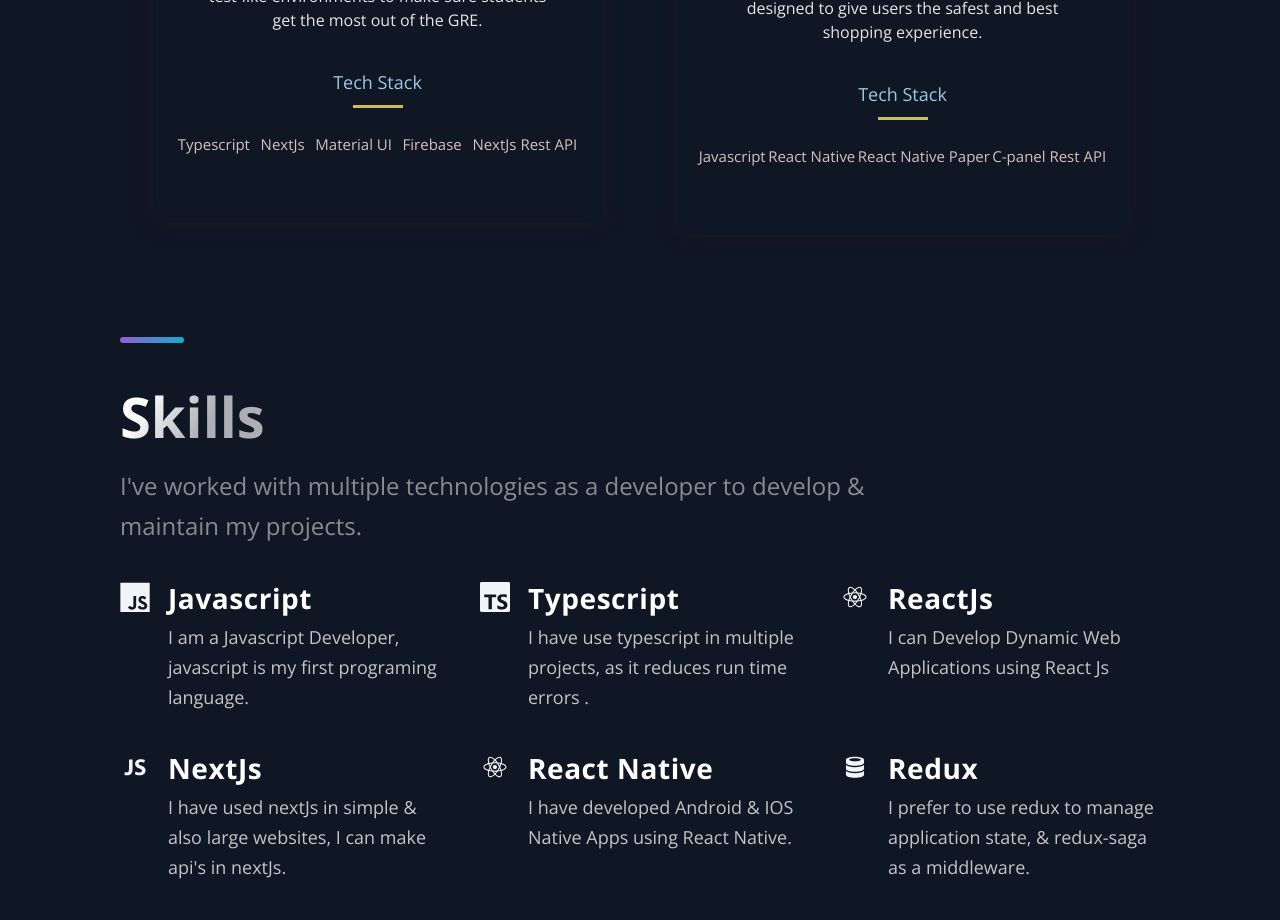
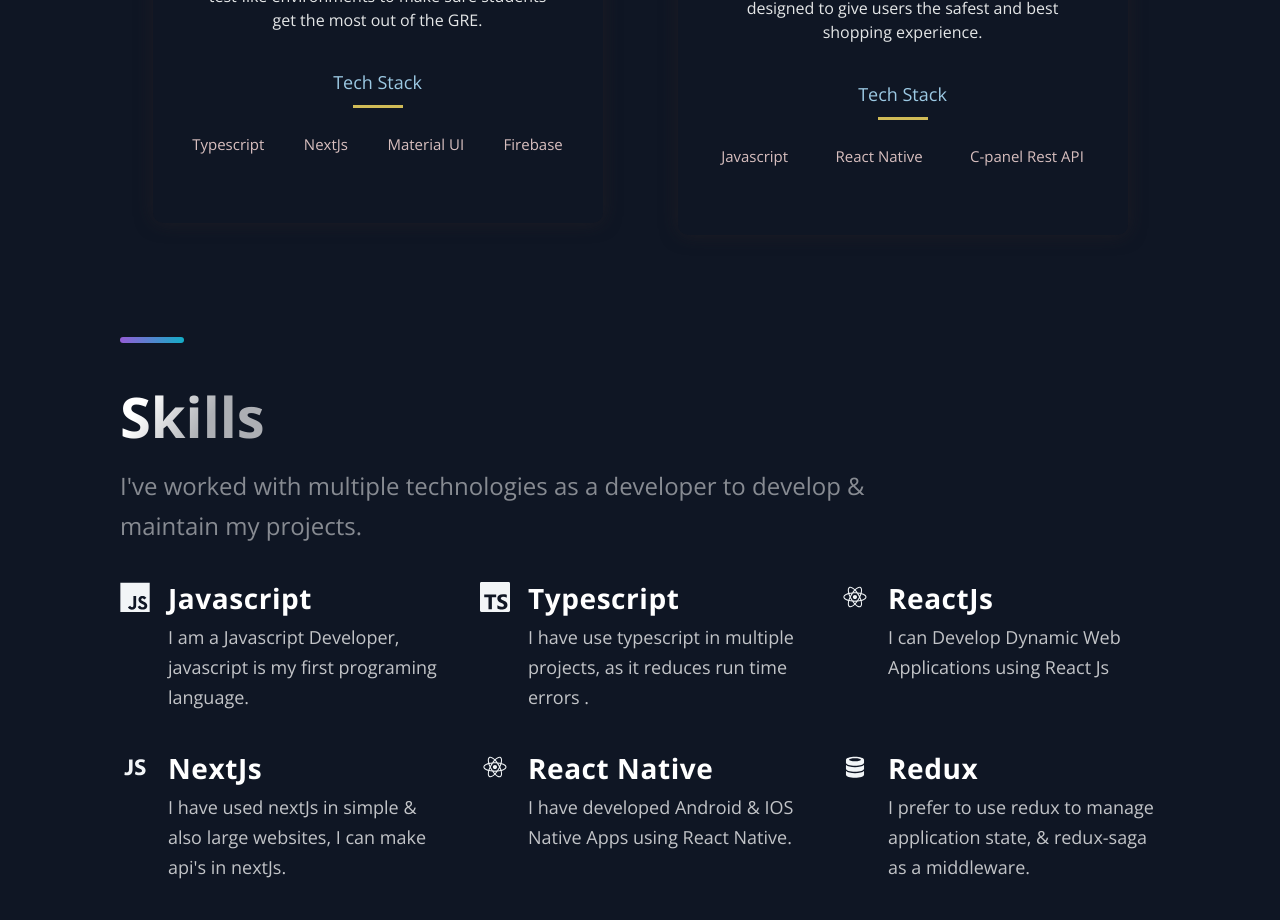
Before and after one commit to hassanprodeveloper/portfolio-nextjs, a Next.js app: page / in a window 1280 px wide. Shown: the part 1300-2220 px from the top of the page. Built offline with nearby package versions, Linux system fonts and the light colour scheme.

Commit message:
project stacks changed

```diff
--- a/src/constants/constants.js
+++ b/src/constants/constants.js
@@ -4,7 +4,7 @@
     description:
       "ScholarDen is an online platform that provides the best GRE Preparation resources and real test-like environments to make sure students get the most out of the GRE.",
     image: "/images/scholarden.png",
-    tags: ["Typescript","NextJs", "Material UI", "Firebase", "NextJs Rest API"],
+    tags: ["Typescript","NextJs", "Material UI", "Firebase"],
     source: "https://github.com/Coders-Of-XDA-OT/covid19-status-android",
     visit: "https://project.vipuljha.com/covid/",
     id: 0,
@@ -14,7 +14,7 @@
     description:
       "Siraan is an E-commerce Platform that directly connects vendors with sellers.The Siraan app comes packed with features and functions designed to give users the safest and best shopping experience.",
     image: "/images/siraan.png",
-    tags: ["Javascript", "React Native",'React Native Paper', "C-panel Rest API"],
+    tags: ["Javascript", "React Native", "C-panel Rest API"],
     source: "https://github.com/Coders-Of-XDA-OT/covid19-status-android",
     visit: "https://project.vipuljha.com/covid/",
     id: 0,
```
